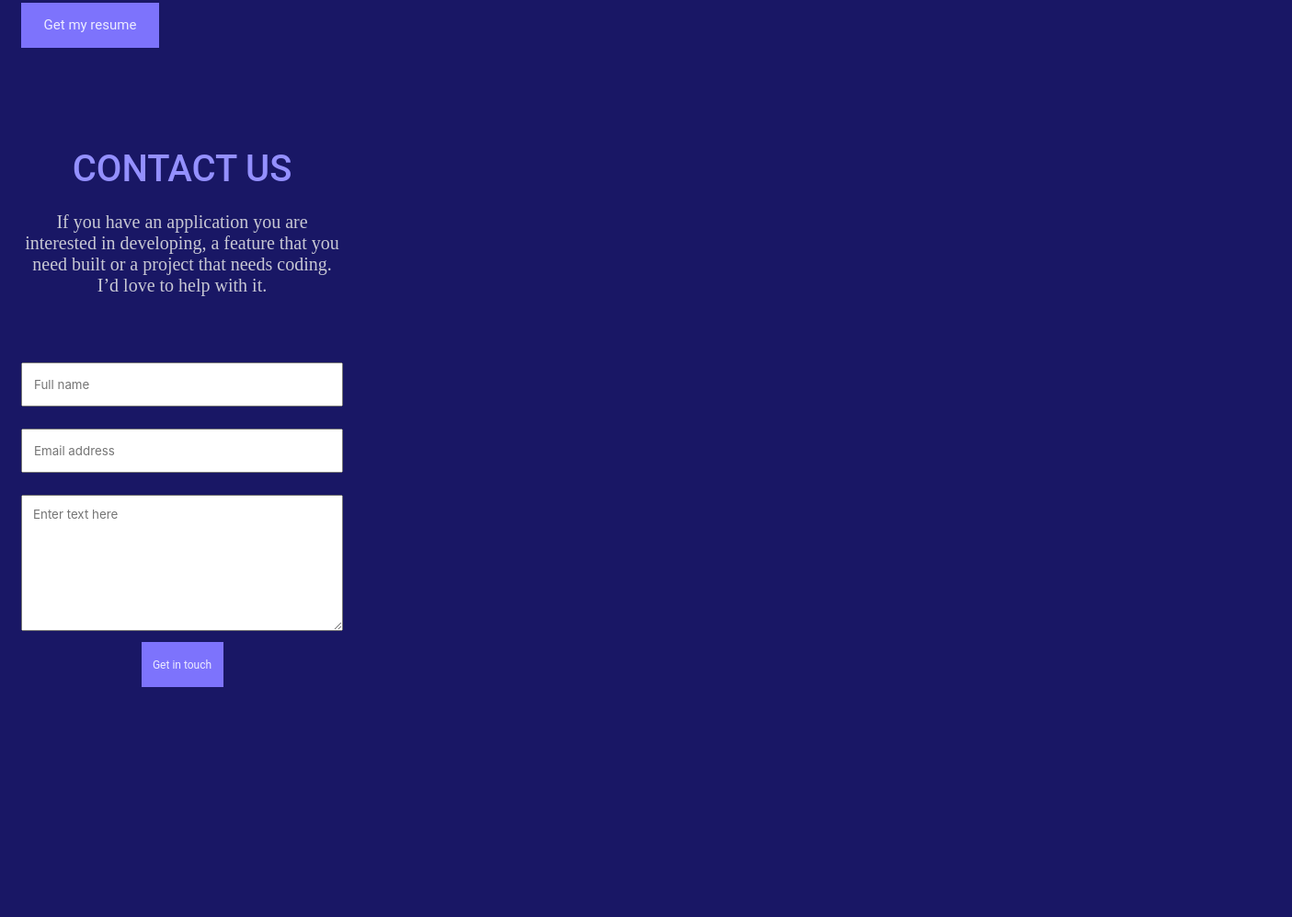
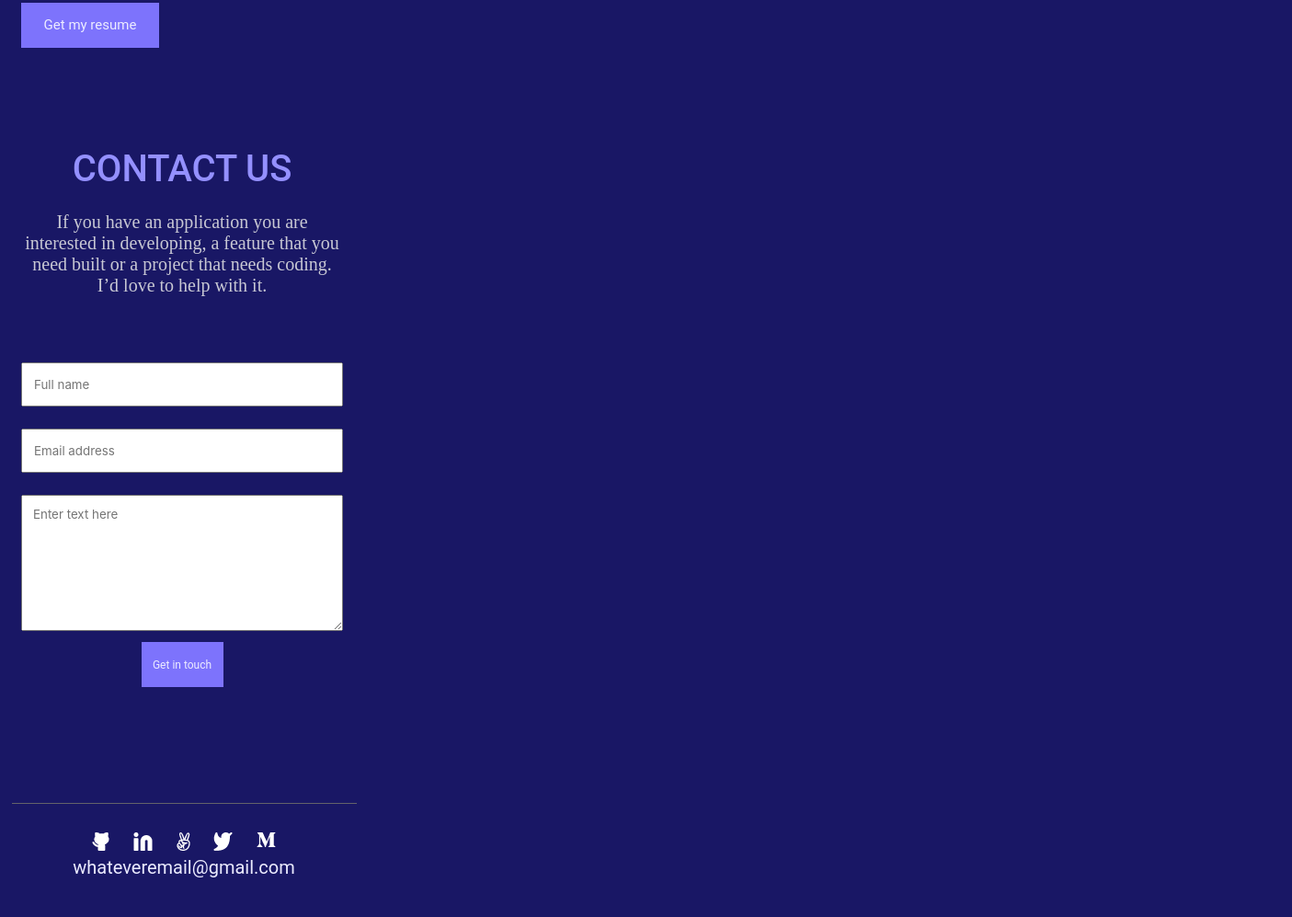
Before and after one commit to asdt560/Portfolio, a website: page index.html in a window 1280 px wide. Shown: the part 4983-5980 px from the top of the page at 92% size, 1405 px wide, since content can reach past the window. Before the commit the page ends 5730 px from the top, so only its background shows below. Drawn offline with Linux system fonts and the light colour scheme.

Commit message:
Finish footer-section

```diff
--- a/index.html
+++ b/index.html
@@ -139,6 +139,28 @@
       <button id="form-button" class="project-button" type="submit">Get in touch</button>
     </form>
   </section>
-  <footer></footer>
+  <footer>
+    <section class="links-footer" id="links">
+      <span id="footer-span"></span>
+      <ul id="footer-list">
+      <li>
+        <a href="https://github.com/asdt560"><img src="./images/Normal-Button/Tertiary/Icons/Vector.png" alt="Github"></a>
+      </li>
+      <li>
+        <a href="https://www.linkedin.com/in/justo-rago-0714b5208/"><img src="./images/Normal-Button/Tertiary/Icons/Group.png" alt="LinkedIn"></a>
+      </li>
+      <li>
+        <a href="https://angel.co/"><img src="./images/Normal-Button3/Tertiary/Icons/Vector.png" alt="AngelList"></a>
+      </li>
+      <li>
+        <a href="https://twitter.com/JustoRago"><img src="./images/Normal-Button2/Tertiary/Icons/Vector.png" alt="Twitter"></a>
+      </li>
+      <li>
+        <a href="https://medium.com/"><img src="./images/Normal-Button1/Tertiary/Icons/Vector.png" alt="Medium"></a>
+      </li>
+    </ul>
+    <p id="footer-email">whateveremail@gmail.com</p>
+    </section>
+  </footer>
 </body>
 </html>
--- a/styles.css
+++ b/styles.css
@@ -372,3 +372,41 @@ form {
   position: relative;
   bottom: 40px;
 }
+
+footer {
+  position: absolute;
+  top: 4685px;
+  left: 125px;
+  width: 100%;
+}
+
+.links-footer {
+  display: flex;
+  flex-direction: column;
+
+}
+
+#footer-span {
+  border-top: 1px solid #646369;
+  width: 375px;
+  margin-top: 71px;
+}
+
+#footer-list {
+  display: flex;
+  justify-content: space-between;
+  width: 200px;
+  margin-bottom: 0;
+}
+
+#footer-email {
+font-family: 'Roboto';
+font-style: normal;
+font-weight: 400;
+font-size: 20px;
+line-height: 28px;
+text-align: center;
+color: #EBEBFF;
+margin-top: 0;
+padding-bottom: 40px;
+}
```
